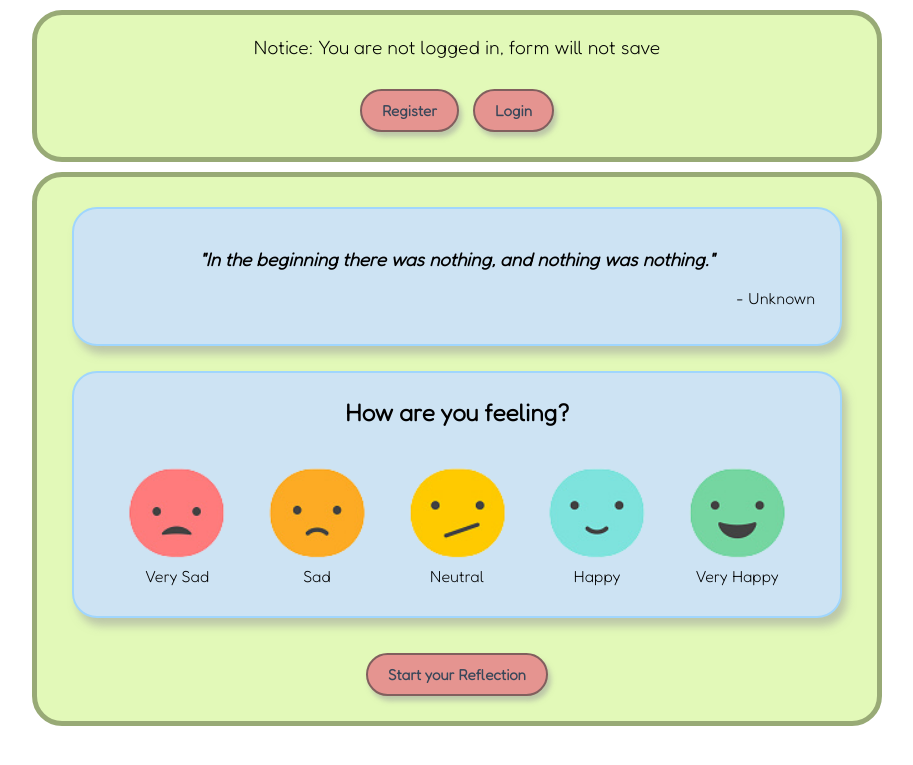
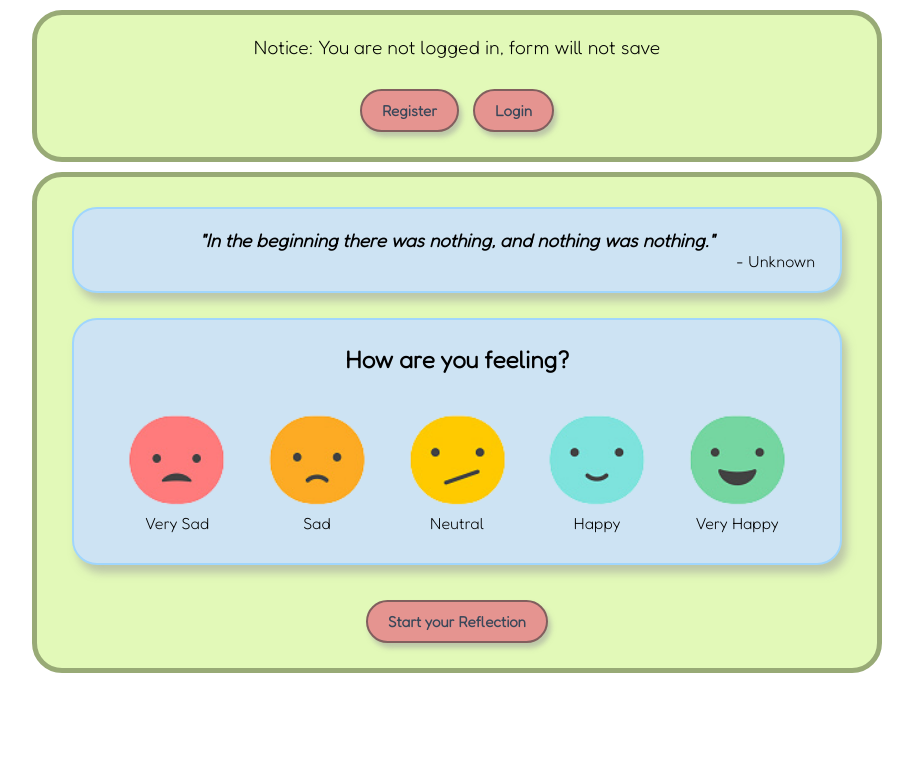
Before and after one commit to redmac135/mindful, a Django app: page / in a window 1280 px wide. Shown: the top 765 px of the page, without its empty margins (183-1096 px from the left). Run offline with Django 4.2, Linux system fonts and the light colour scheme; some libraries are stand-ins or nearby versions.

Commit message:
final branch commit - minor css changes

```diff
--- a/reflection/templates/reflection/form1.html
+++ b/reflection/templates/reflection/form1.html
@@ -9,8 +9,6 @@
 <script type="text/javascript" src="{% static 'reflection/js/dailyQuote.js' %}"></script>{% endblock %}
 
 {% block content %}
-
-
 <div class="outer-widget" id="welcome-widget">
     {% if user.is_authenticated %}
     <div class="welcome">Welcome {{ user.get_username }}</div>
@@ -58,8 +56,7 @@
 
         {{ field.help_text }}
         {{ form1.non_field_errors }}
-        <input class="button" type="submit" name="ReflectionForm2" id="ReflectionForm2"
-            value="Start your Reflection">
+        <input class="button" type="submit" name="ReflectionForm2" id="ReflectionForm2" value="Start your Reflection">
     </form>
 </div>
 {% endblock %}
--- a/static/base/css/base.css
+++ b/static/base/css/base.css
@@ -4,6 +4,7 @@
 }
 
 * {
+    margin: 0;
     padding: 0;
     border: 0;
     font-family: FredokaLight;
```
Also changed, not shown: reflection/static/reflection/img/logoPlaceholder.png (added).
